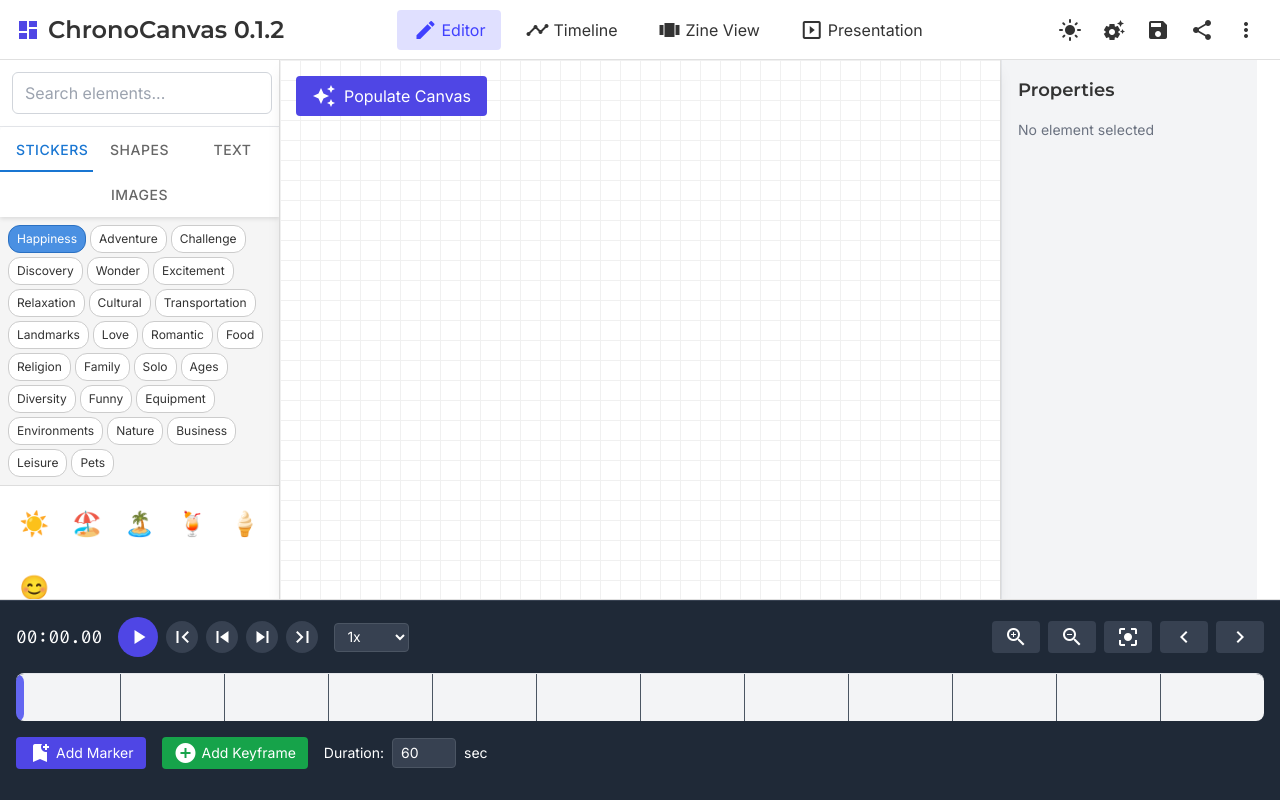
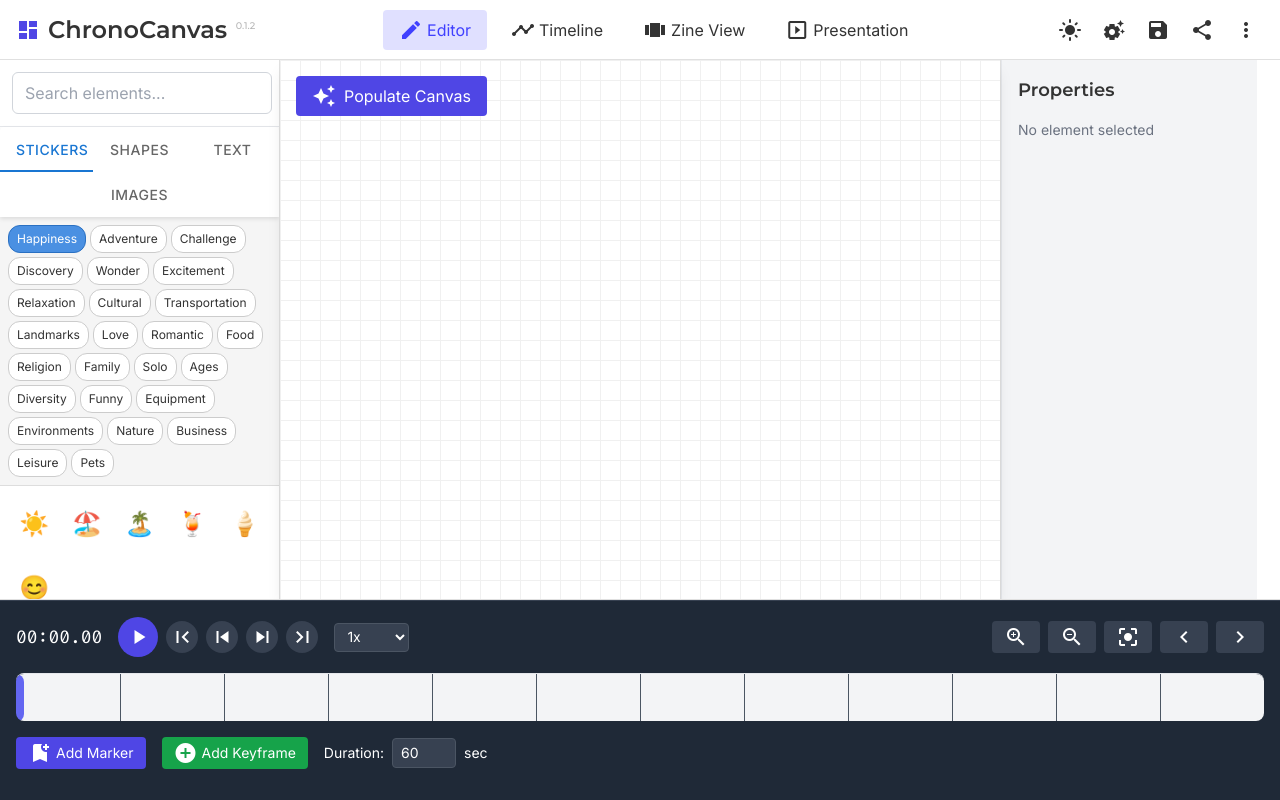
Before and after one commit to myidentity/hackathon-chrono-canvas, a React (Vite) app: page / in a window 1280 px wide. Built offline with nearby package versions, Linux system fonts and the light colour scheme.

Commit message:
Make version number smaller and more inconspicuous in UI

```diff
--- a/src/App.css
+++ b/src/App.css
@@ -37,6 +37,20 @@
   font-size: 1.5rem;
   font-weight: 600;
   margin: 0;
+}
+
+/* Version number styling - small and inconspicuous */
+.version-number {
+  font-size: 0.6rem;
+  font-weight: normal;
+  color: #999;
+  opacity: 0.7;
+  vertical-align: super;
+  margin-left: 2px;
+}
+
+.app.dark .version-number {
+  color: #777;
 }
 
 .tabs {
```
